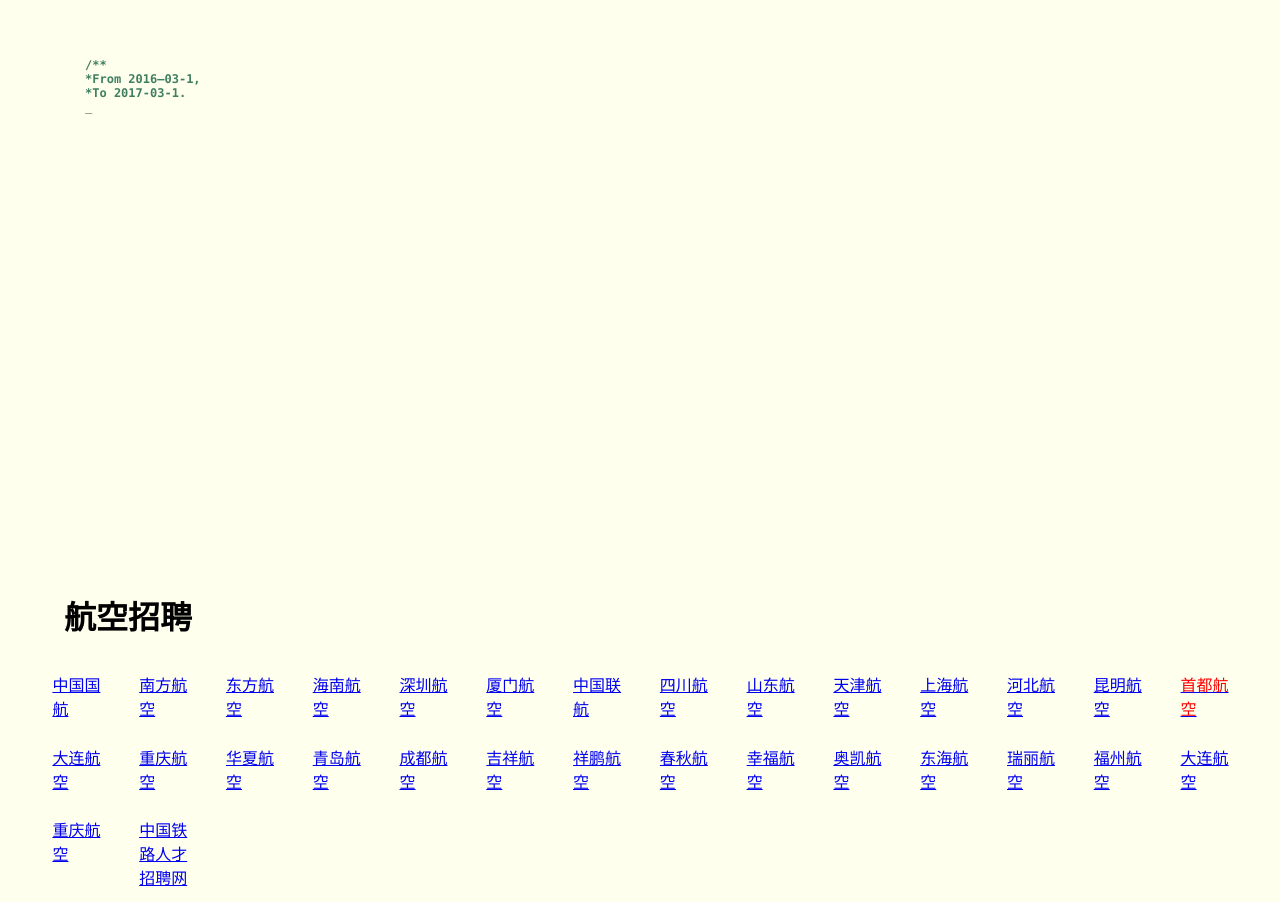
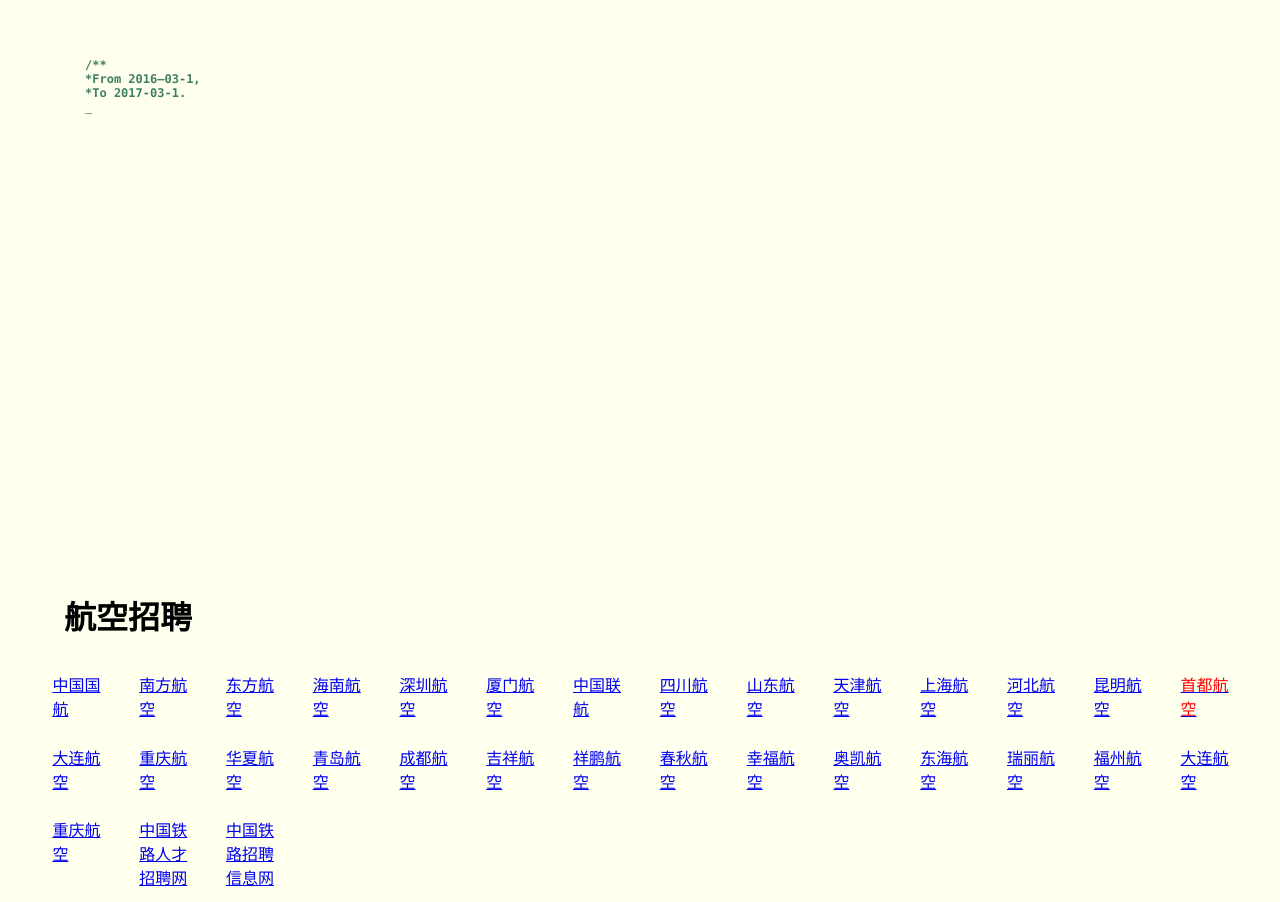
Before and after one commit to wangchaohu/xjj, a plain HTML site: page index.html in a window 1280 px wide. Shown: the part 142-1044 px from the top of the page. Drawn offline with Linux system fonts and the light colour scheme.

Commit message:
中国铁路招聘信息网

```diff
--- a/index.html
+++ b/index.html
@@ -130,6 +130,7 @@
 
 						<li class="zhaopin_li"> <a href="http://job.csair.com/" target="_blank">重庆航空</a></li>
 						<li class="zhaopin_li"> <a href="http://rczp.china-railway.com.cn/zgs/" target="_blank">中国铁路人才招聘网</a></li>
+						<li class="zhaopin_li"> <a href="http://www.tlzp01.com" target="_blank">中国铁路招聘信息网</a></li>
 
 					</ul>
 				</div>
```
